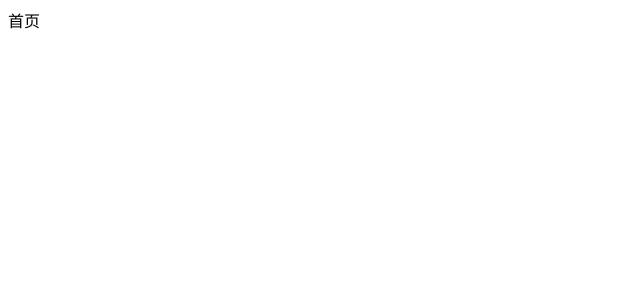
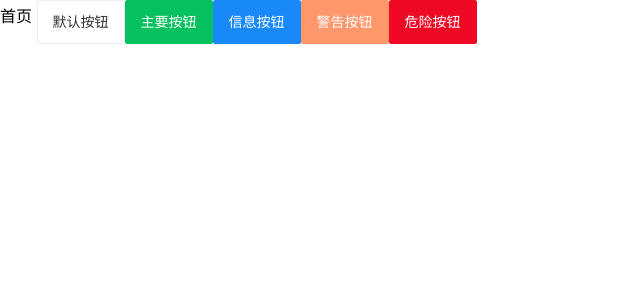
Before and after one commit to luoxiangyang/hm-toutiao-m, a Vue app: page /#/home in a window 1280 px wide. Shown: the top 300 px of the page, without its empty margins (0-640 px from the left). Built offline with nearby package versions, Linux system fonts and the light colour scheme.

Commit message:
导入vant组件

```diff
--- a/package.json
+++ b/package.json
@@ -9,6 +9,7 @@
   },
   "dependencies": {
     "core-js": "^3.6.4",
+    "vant": "^2.5.5",
     "vue": "^2.6.11",
     "vue-router": "^3.1.5",
     "vuex": "^3.1.2"
--- a/src/main.js
+++ b/src/main.js
@@ -2,6 +2,9 @@ import Vue from 'vue'
 import App from './App.vue'
 import router from './router'
 import store from './store'
+import Vant from 'vant' // 组件库
+import 'vant/lib/index.css'
+Vue.use(Vant)
 
 Vue.config.productionTip = false
 
--- a/src/views/home/index.vue
+++ b/src/views/home/index.vue
@@ -1,13 +1,16 @@
 <template>
   <div class="home">
     首页
+    <van-button type="default">默认按钮</van-button>
+    <van-button type="primary">主要按钮</van-button>
+    <van-button type="info">信息按钮</van-button>
+    <van-button type="warning">警告按钮</van-button>
+    <van-button type="danger">危险按钮</van-button>
   </div>
 </template>
 
 <script>
-
 export default {
-  components: {
-  }
+  components: {}
 }
 </script>
```
Also changed, not shown: 1 other file (tests, documents, lock files or other folders).
